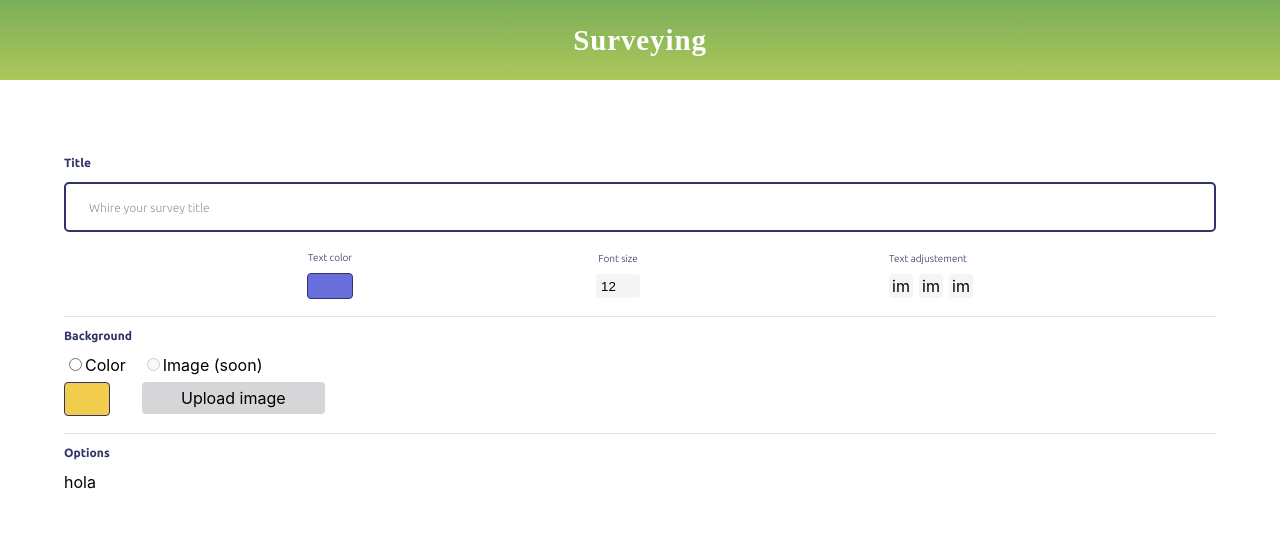
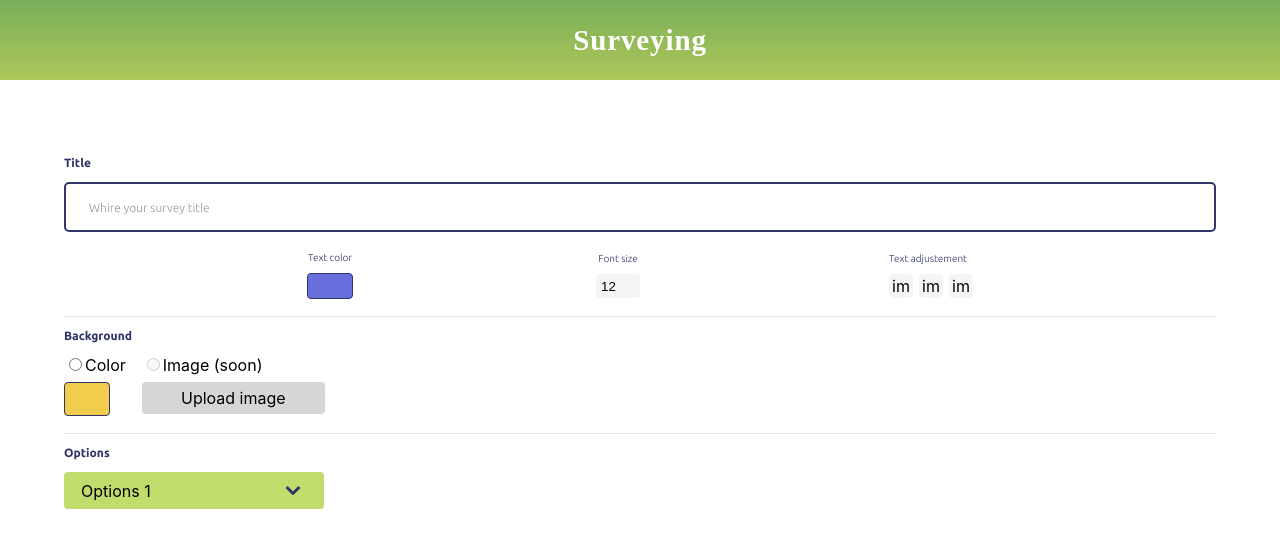
Before and after one commit to lissms/surveying, a React (Create React App) app in the folder my-linkedin-project/: page / in a window 1280 px wide. Shown: the top 548 px of the page. Built offline with nearby package versions, Linux system fonts and the light colour scheme.

Commit message:
add option componente

```diff
--- /dev/null
+++ b/my-linkedin-project/src/menu/OptionsClose.jsx
@@ -0,0 +1,22 @@
+import React, { useState } from "react";
+import { Option, ButtonOptions } from "./OptionsClose.styled";
+
+function OptionsClose(props) {
+  const [hasFlag, setHasFlag] = useState(false);
+
+  const handlerOpenOptions = () => {
+    setHasFlag(hasFlag ? false : true);
+  };
+
+  return (
+    <Option onClick={handlerOpenOptions}>
+      <p>Options 1</p>
+      <ButtonOptions hasFlag={hasFlag}>
+        <div className="arrow"></div>
+        <div className="arrow-bottom"></div>
+      </ButtonOptions>
+    </Option>
+  );
+}
+
+export default OptionsClose;
--- /dev/null
+++ b/my-linkedin-project/src/menu/OptionsClose.styled.js
@@ -0,0 +1,39 @@
+import styled from "styled-components";
+
+export const Option = styled.div`
+  width: 243px;
+  height: 37px;
+  background: #c1db6c;
+  border-radius: 4px;
+  display: flex;
+  justify-content: space-between;
+  align-items: center;
+  padding-left: 17px;
+`;
+export const ButtonOptions = styled.div`
+  margin-right: 17px;
+  display: flex;
+  width: 27px;
+
+  border-radius: 100px;
+  transform: rotate(180deg);
+  justify-content: center;
+  align-items: center;
+  cursor: pointer;
+  & .arrow {
+    width: 10px;
+    height: 3px;
+    background: #313468;
+    transform-origin: left;
+    transform: ${(props) => (props.hasFlag ? `rotate(45deg) translateY(-5px);` : `rotate(-45deg) translateY(5px);`)};
+    transition: transform ease 0.5s;
+  }
+  & .arrow-bottom {
+    width: 10px;
+    height: 3px;
+    background: #313468;
+    transform-origin: right;
+    transform: ${(props) => (props.hasFlag ? `rotate(-45deg) translateY(-5px);` : `rotate(45deg) translateY(5px);`)};
+    transition: transform ease 0.5s;
+  }
+`;
--- a/my-linkedin-project/src/menu/OptionsSections.jsx
+++ b/my-linkedin-project/src/menu/OptionsSections.jsx
@@ -1,7 +1,8 @@
 import React from "react";
+import OptionsClose from "./OptionsClose";
 
 function OptionsSections(props) {
-  return <div>hola</div>;
+  return <OptionsClose></OptionsClose>;
 }
 
 export default OptionsSections;
```
